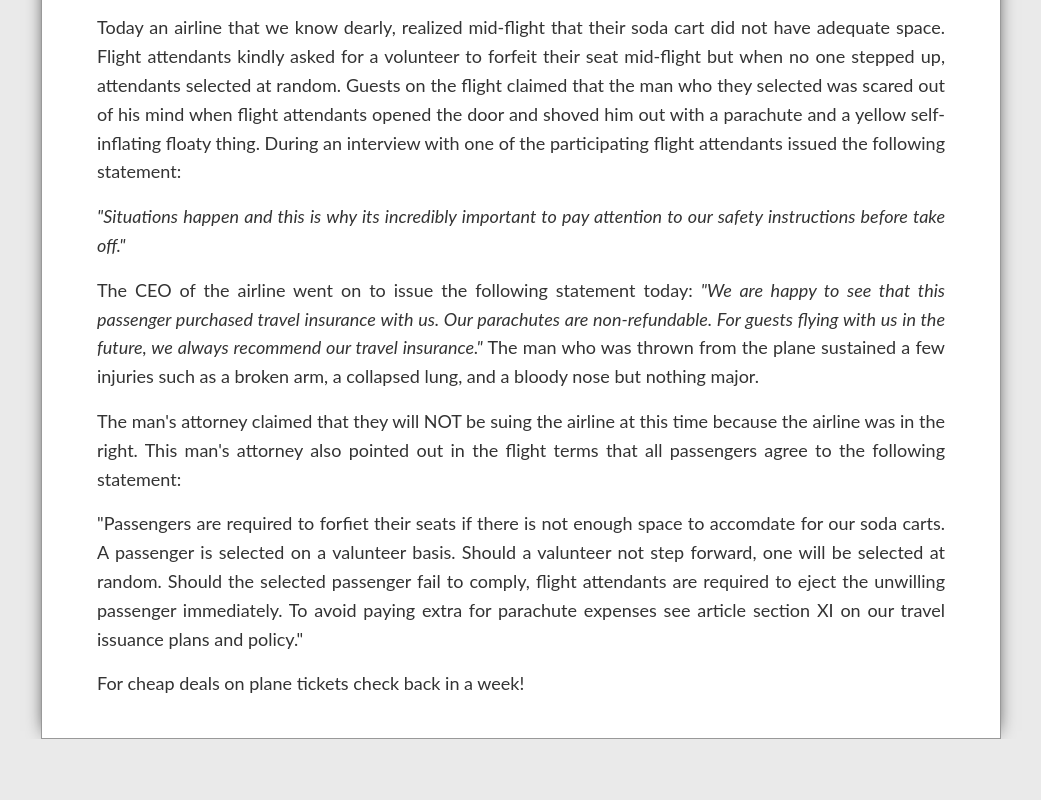
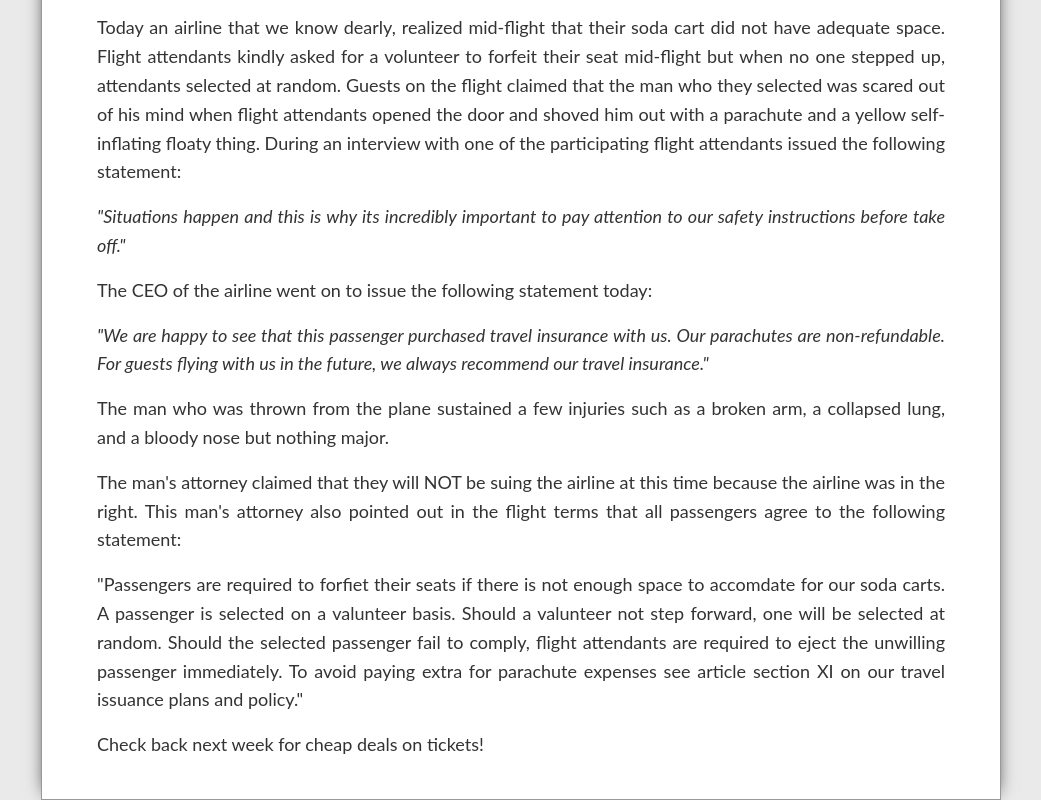
Before and after one commit to rustedairlines/passenger-booted-from-plane-mid-flight-to-make-room-for-soda-cart, a plain HTML site: page index.html in a window 1280 px wide. Shown: the part 973-1773 px from the top of the page, without its empty margins (119-1160 px from the left). Before the commit the page ends 1712 px from the top, so only its background shows below. Drawn offline with Linux system fonts and the light colour scheme.

Commit message:
Update index.html

```diff
--- a/index.html
+++ b/index.html
@@ -20,7 +20,13 @@
     <i>"Situations happen and this is why its incredibly important to pay attention to our safety instructions before take off."</i>
   </p>
   <p>
-    The CEO of the airline went on to issue the following statement today: <i>"We are happy to see that this passenger purchased travel insurance with us. Our parachutes are non-refundable. For guests flying with us in the future, we always recommend our travel insurance."</i> The man who was thrown from the plane sustained a few injuries such as a broken arm, a collapsed lung, and a bloody nose but nothing major.
+    The CEO of the airline went on to issue the following statement today:
+    </p>
+    <p>
+      <i>"We are happy to see that this passenger purchased travel insurance with us. Our parachutes are non-refundable. For guests flying with us in the future, we always recommend our travel insurance."</i>
+    </p>
+  <p>
+    The man who was thrown from the plane sustained a few injuries such as a broken arm, a collapsed lung, and a bloody nose but nothing major.
   </p>
   <p>
     The man's attorney claimed that they will NOT be suing the airline at this time because the airline was in the right. This man's attorney also pointed out in the flight terms that all passengers agree to the following statement:
@@ -28,7 +34,7 @@
   <p>
     "Passengers are required to forfiet their seats if there is not enough space to accomdate for our soda carts. A passenger is selected on a valunteer basis. Should a valunteer not step forward, one will be selected at random. Should the selected passenger fail to comply, flight attendants are required to eject the unwilling passenger immediately. To avoid paying extra for parachute expenses see article section XI on our travel issuance plans and policy."
   </p>
-    <p>For cheap deals on plane tickets check back in a week!</p>
+    <p>Check back next week for cheap deals on tickets!</p>
   </div>
 </section>
   <script>
```
